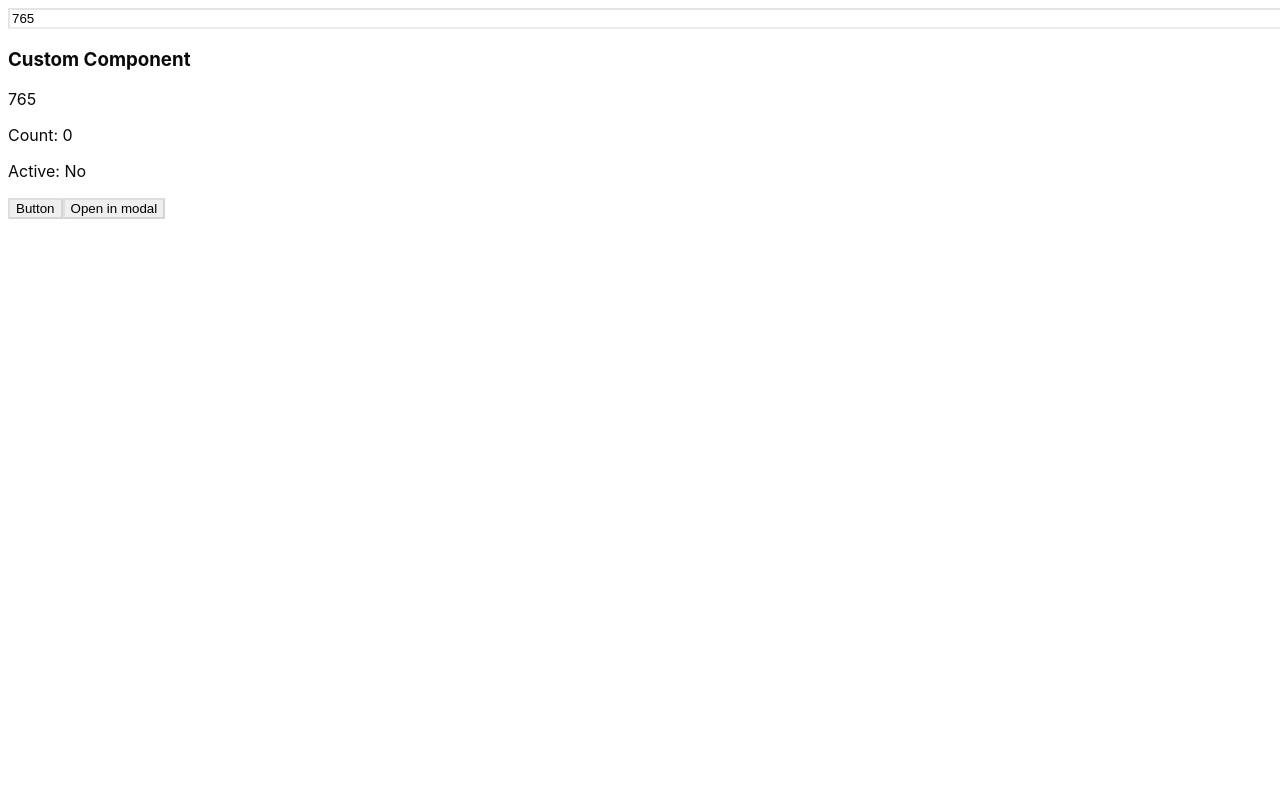
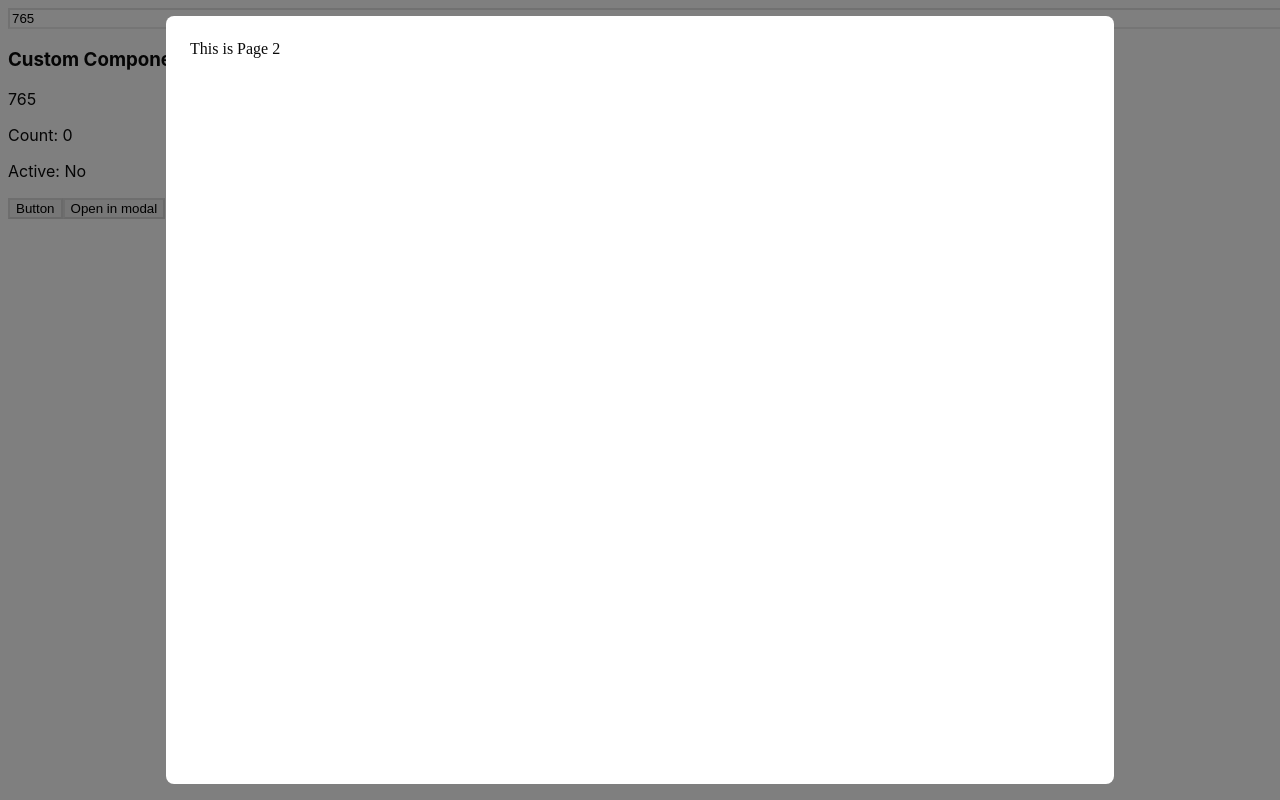
Before and after one commit to ilsur1103/my-project, a React (Vite) app: page / in a window 1280 px wide. Both pictures are taken after a click on the button "Open in modal". Shown: the top 800 px of the page. Built offline with nearby package versions, Linux system fonts and the light colour scheme.

Commit message:
Update project: E-commerce Landing - 10/27/2025, 5:03:02 PM

```diff
--- a/project.json
+++ b/project.json
@@ -2,7 +2,7 @@
   "id": "1",
   "name": "E-commerce Landing",
   "description": "Modern e-commerce landing page",
-  "lastModified": "2025-10-27T11:52:05.894Z",
+  "lastModified": "2025-10-27T12:02:26.665Z",
   "components": [],
   "pages": [
     {
@@ -244,7 +244,7 @@
     "repo": "my-project",
     "defaultBranch": "main",
     "activeBranch": "main",
-    "lastSync": "2025-10-27T11:52:03.859Z"
+    "lastSync": "2025-10-27T12:02:24.647Z"
   },
   "currentPageId": "page-1761407980108"
 }
--- a/src/App.tsx
+++ b/src/App.tsx
@@ -7,7 +7,6 @@
 
 import { useState } from 'react';
 import { BrowserRouter as Router, Routes, Route } from 'react-router-dom';
-import { Dialog, DialogContent, DialogHeader, DialogTitle } from './components/ui/dialog';
 import Home from './pages/Home';
 import Page2 from './pages/Page2';
 
@@ -47,36 +46,62 @@ function App() {
 
   return (
     <Router>
-      <div className="w-full min-h-screen">
+      <div style={{ width: '100%', minHeight: '100vh' }}>
         <Routes>
         <Route path="/" element={<Home openModal={openModal} />} />
         <Route path="/page2" element={<Page2 />} />
         </Routes>
       </div>
 
-      {/* Global Modal Dialog */}
-      <Dialog
-        open={modalState.isOpen}
-        onOpenChange={(open) => {
-          if (!open && modalState.closable) {
-            closeModal();
-          }
-        }}
-      >
-        <DialogContent
-          className="max-w-4xl max-h-[90vh] overflow-y-auto"
-          onInteractOutside={(e) => {
-            if (!modalState.closable) {
-              e.preventDefault();
-            }
+      {/* Global Modal Dialog - Clean Native Implementation */}
+      {modalState.isOpen && (
+        <div
+          style={{
+            position: 'fixed',
+            inset: 0,
+            backgroundColor: 'rgba(0, 0, 0, 0.5)',
+            display: 'flex',
+            alignItems: 'center',
+            justifyContent: 'center',
+            zIndex: 9999,
           }}
+          onClick={() => modalState.closable && closeModal()}
         >
-          {modalState.title && (
-            <DialogHeader>
-              <DialogTitle>{modalState.title}</DialogTitle>
-            </DialogHeader>
-          )}
-          <div className="mt-4">
+          <div
+            style={{
+              backgroundColor: 'white',
+              borderRadius: '8px',
+              padding: '24px',
+              maxWidth: '900px',
+              maxHeight: '90vh',
+              overflow: 'auto',
+              position: 'relative',
+            }}
+            onClick={(e) => e.stopPropagation()}
+          >
+            {modalState.closable && (
+              <button
+                onClick={closeModal}
+                style={{
+                  position: 'absolute',
+                  top: '16px',
+                  right: '16px',
+                  background: 'none',
+                  border: 'none',
+                  fontSize: '24px',
+                  cursor: 'pointer',
+                  padding: '4px 8px',
+                }}
+              >
+                ×
+              </button>
+            )}
+            {modalState.title && (
+              <h2 style={{ marginTop: 0, marginBottom: '16px' }}>
+                {modalState.title}
+              </h2>
+            )}
+            <div>
         {modalState.pageId === 'page-1761407980108' && (
           <div style={{
           backgroundColor: '#ffffff',
@@ -97,9 +122,10 @@ function App() {
             <Page2 openModal={openModal} />
           </div>
         )}
+            </div>
           </div>
-        </DialogContent>
-      </Dialog>
+        </div>
+      )}
     </Router>
   );
 }
--- a/src/pages/Home.tsx
+++ b/src/pages/Home.tsx
@@ -7,8 +7,6 @@
 
 import { useState } from 'react';
 import { useNavigate } from 'react-router-dom';
-import { Input } from '../components/ui/input';
-import { Button } from '../components/ui/button';
 import Custom17614079904442 from '../components/Custom17614079904442';
 
 export default function Home({ openModal }: { openModal: (pageId: string, options?: { title?: string; closable?: boolean }) => void }) {
@@ -73,7 +71,7 @@ export default function Home({ openModal }: { openModal: (pageId: string, option
       id="page-1761407980108"
       style={pageContainerStyle}
     >
-      <Input
+      <input
         type="text"
         placeholder="Enter text..."
         value={variable1}
@@ -82,12 +80,12 @@ export default function Home({ openModal }: { openModal: (pageId: string, option
       />
       <Custom17614079904442 text={variable1} title="Custom Component" count={0} isActive={false} />
       <div style={{flexStyle2}}>
-        <Button onClick={() => navigate('/page2')} style={{buttonStyle3}}>
+        <button onClick={() => navigate('/page2')} style={{buttonStyle3}}>
           Button
-        </Button>
-        <Button onClick={() => openModal('page-1761489007826', { title: '', closable: true })} style={{buttonStyle4}}>
+        </button>
+        <button onClick={() => openModal('page-1761489007826', { title: '', closable: true })} style={{buttonStyle4}}>
           Open in modal
-        </Button>
+        </button>
       </div>
     </div>
   );
```
Also changed, not shown: 2 other files (tests, documents, lock files or other folders).
